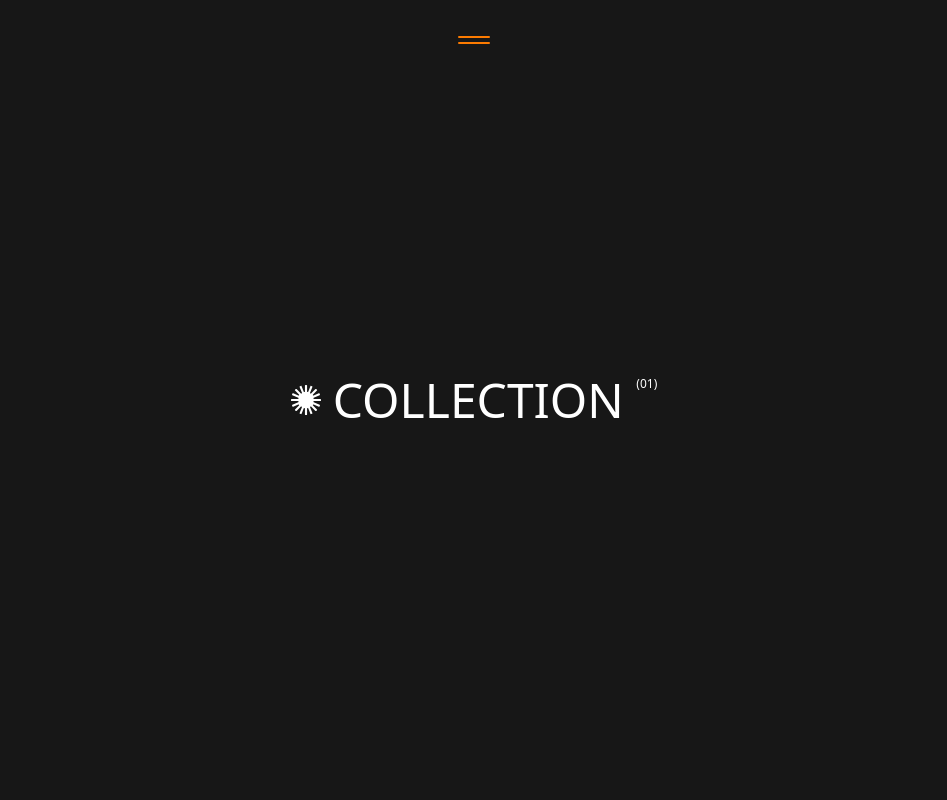
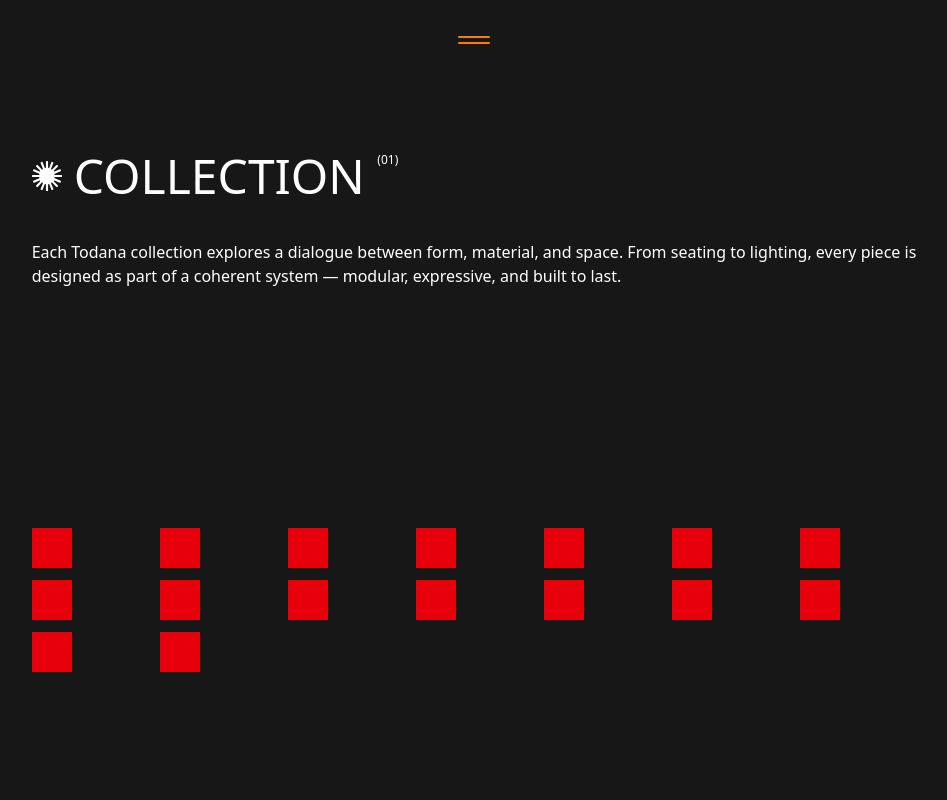
Before and after one commit to SolaKabuta/todana, a React (Vite) app in the folder client/: page /collection in a window 1280 px wide. Shown: the top 800 px of the page, without its empty margins (166-1113 px from the left). Built offline with nearby package versions, Linux system fonts and the light colour scheme; a web font is replaced by a local one.

Commit message:
style: collection page layout update

```diff
--- a/client/src/data/furnitures.ts
+++ b/client/src/data/furnitures.ts
@@ -1,3 +1,17 @@
+export interface Furniture {
+    id: number;
+    name: string;
+    description: string;
+    handmade: boolean;
+    image: string;
+    imageHover: string;
+    imageFiche: string;
+    dimensions: string;
+    color: string;
+    numberColor: string;
+    category: 'chair' | 'dining-table' | 'arm-chair' | 'sofa' | 'coffee-table';
+}
+
 export const furnitures = [
     {
         id: 1,
@@ -270,5 +284,3 @@
 
 
 ];
-
-export type Furniture = typeof furnitures[number];
--- a/client/src/pages/Collection.tsx
+++ b/client/src/pages/Collection.tsx
@@ -1,11 +1,27 @@
+import { furnitures } from "@/data/furnitures";
+import { useRef } from "react";
+import { useGSAP } from "@gsap/react";
+import gsap from "gsap";
+// import { ScrollTrigger } from "gsap/ScrollTrigger";
+
 
 // interface ComponentNameProps {
 //   propName: type;
 // }
 
+
 export default function Collection() {
+
+  const containerRef = useRef<HTMLDivElement>(null);
+
+  useGSAP(() => {
+    gsap.from("scroll", {});
+  });
+
   return (
-     <main className="h-screen w-screen text-white grid place-content-center items-center">
+    <main ref={containerRef} className="h-screen w-screen text-white grid grid-rows-2 place-content-center items-center">
+      {/* -- Title/Texts Section -- */}
+      <section>
         <div className="flex gap-3 items-center">
           <img
             className="rotation"
@@ -14,9 +30,28 @@
             width={30}
             height={30}
           />
-       <h1 className="text-5xl uppercase">Collection <span className="text-xs align-top">(01)</span></h1>
+          <h1 className="text-5xl uppercase py-10">
+            Collection <span className="text-xs align-top">(01)</span>
+          </h1>
         </div>
-
+        <div>
+          <p>
+            Each Todana collection explores a dialogue between form, material,
+            and space. From seating to lighting, every piece is <br />
+            designed as part of a coherent system — modular, expressive, and
+            built to last.
+          </p>
+        </div>
+      </section>
+      {/* -- Furniture Collection Section -- */}
+      <section className="grid grid-cols-7 gap-3">
+        {furnitures.map((index, item) => (
+         <ul key={index}>
+            <li>{item.image}</li>
+            <div className="bg-red-600 h-10 w-10"></div>
+         </ul>
+        ))}
+      </section>
     </main>
   );
 }
```
Lines whose indentation alone changed are shown as unchanged.
